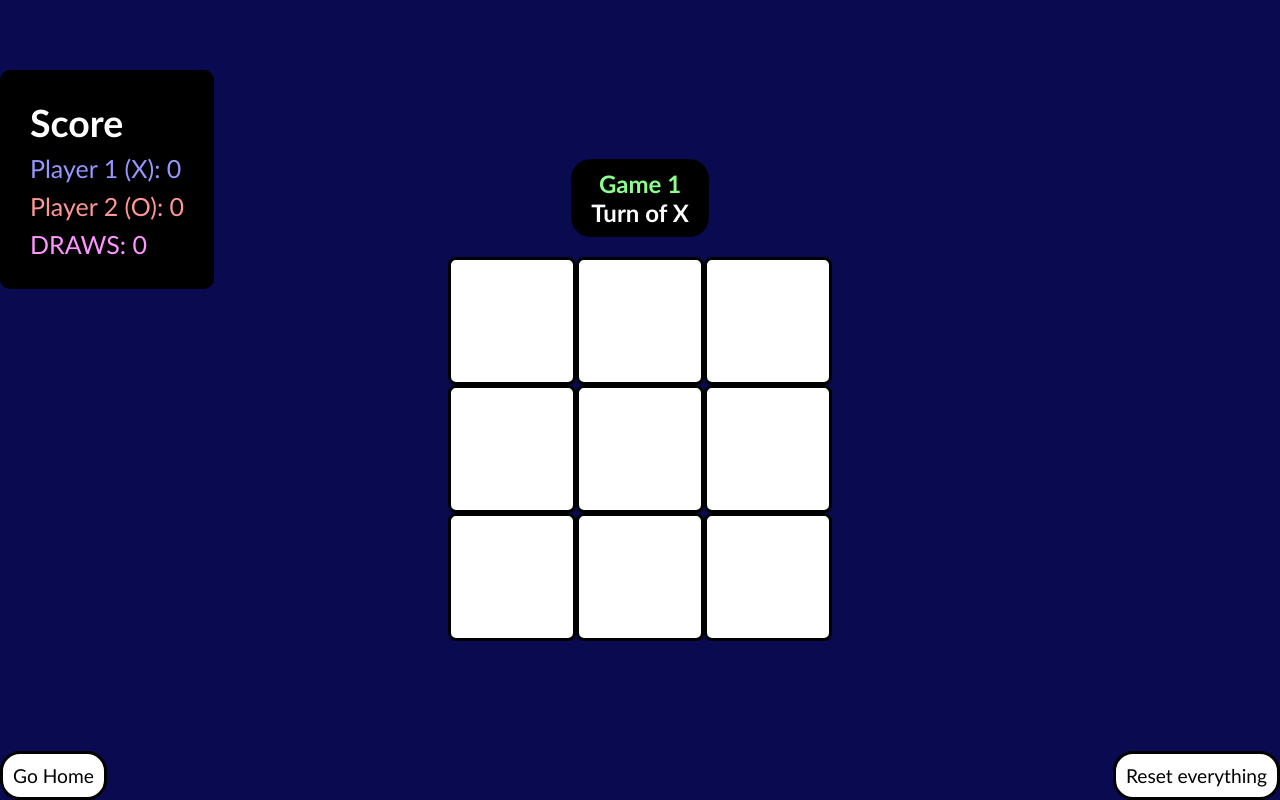
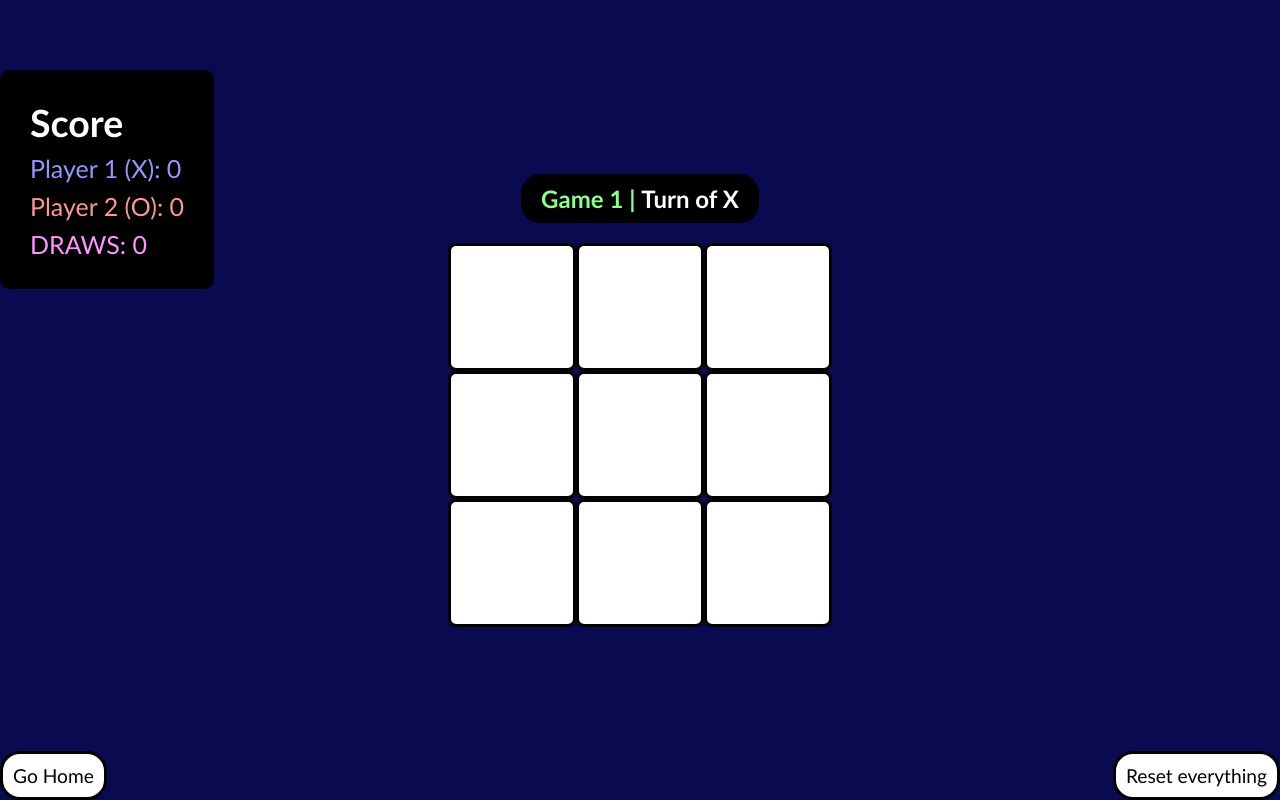
Before and after one commit to DJ5harma/WebGames, a React (Vite) app: page /zero-kaanta in a window 1280 px wide. Built offline with nearby package versions, Linux system fonts and the light colour scheme.

Commit message:
testing position fix

```diff
--- a/src/Pages/ZeroKaanta/DisplayText.tsx
+++ b/src/Pages/ZeroKaanta/DisplayText.tsx
@@ -17,9 +17,13 @@ export default function DisplayText({
 				borderRadius: 20,
 				userSelect: "none",
 				textAlign: "center",
+				display: "flex",
+				flexDirection: "row",
 			}}
 		>
-			<p style={{ color: "rgb(140, 255, 140)" }}>Game {gameNumber}</p>
+			<pre style={{ color: "rgb(140, 255, 140)" }}>
+				Game {gameNumber} |{" "}
+			</pre>
 			<p>
 				{(() => {
 					if (winnerIsThere)
--- a/src/Pages/ZeroKaanta/ScoreBoard.tsx
+++ b/src/Pages/ZeroKaanta/ScoreBoard.tsx
@@ -15,7 +15,7 @@ export default function ScoreBoard({
 				backgroundColor: "black",
 				fontSize: isMobile ? 18 : 25,
 				position: "fixed",
-				top: isMobile ? 0 : 70,
+				top: 70,
 				left: 0,
 				padding: isMobile ? 15 : 30,
 				borderRadius: 10,
```
